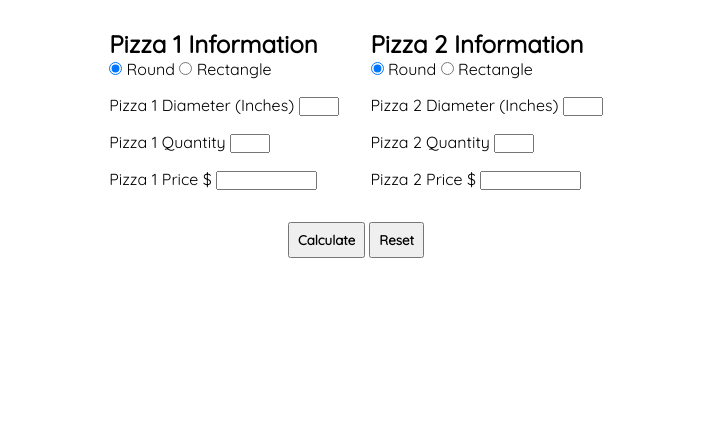
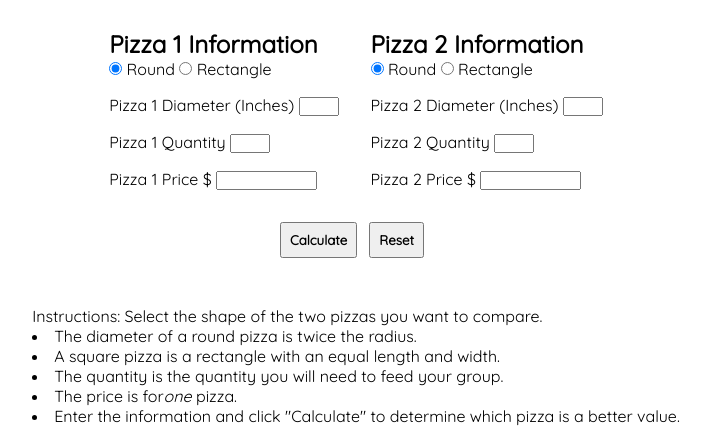
Before and after one commit to courtneyburch/Pizza-Calculator, a plain HTML site: page index.html in a window 1280 px wide. Shown: the part 406-840 px from the top of the page, without its empty margins (284-991 px from the left). Before the commit the page ends 800 px from the top, so only its background shows below. Drawn offline with Linux system fonts and the light colour scheme.

Commit message:
Add instructions

```diff
--- a/index.html
+++ b/index.html
@@ -128,6 +128,18 @@
             <button type="button" class="btn" id="reset">Reset</button>
         </div> <!--close button container-->
         <div class="results" id="results"></div>
+        <div class="instructions" id="instructions">
+            <p>Instructions: Select the shape of the two pizzas you want to compare.
+                <ul>
+                    <li>The diameter of a round pizza is twice the radius.</li>
+                    <li>A square pizza is a rectangle with an equal length and width.</li>
+                    <li>The quantity is the quantity you will need to feed your group.</li>
+                    <li>The price is for<em>one</em> pizza.</li>
+                    <li>Enter the information and click "Calculate" to determine which pizza is a better value.</li>
+                </ul>
+
+            </p>
+        </div>
     </div> <!--close outer container-->
 
     <script src="script.js"></script>
--- a/styles.css
+++ b/styles.css
@@ -46,6 +46,7 @@ input[type='number']{
 .btn{
     padding: 0.5rem 0.5rem;
     margin-top: 0.5rem;
+    margin-right: 0.5rem;
     font-family: Quicksand;
     font-weight: bolder;
 }
@@ -53,6 +54,12 @@ input[type='number']{
     margin-bottom: 2rem;
     font-family: Quicksand;
     font-size:larger;
+}
+.instructions{
+    margin: 0.5rem 0;
+    font-family: Quicksand;
+    font-weight: lighter;
+    list-style-position: inside;
 }
 
 
```
